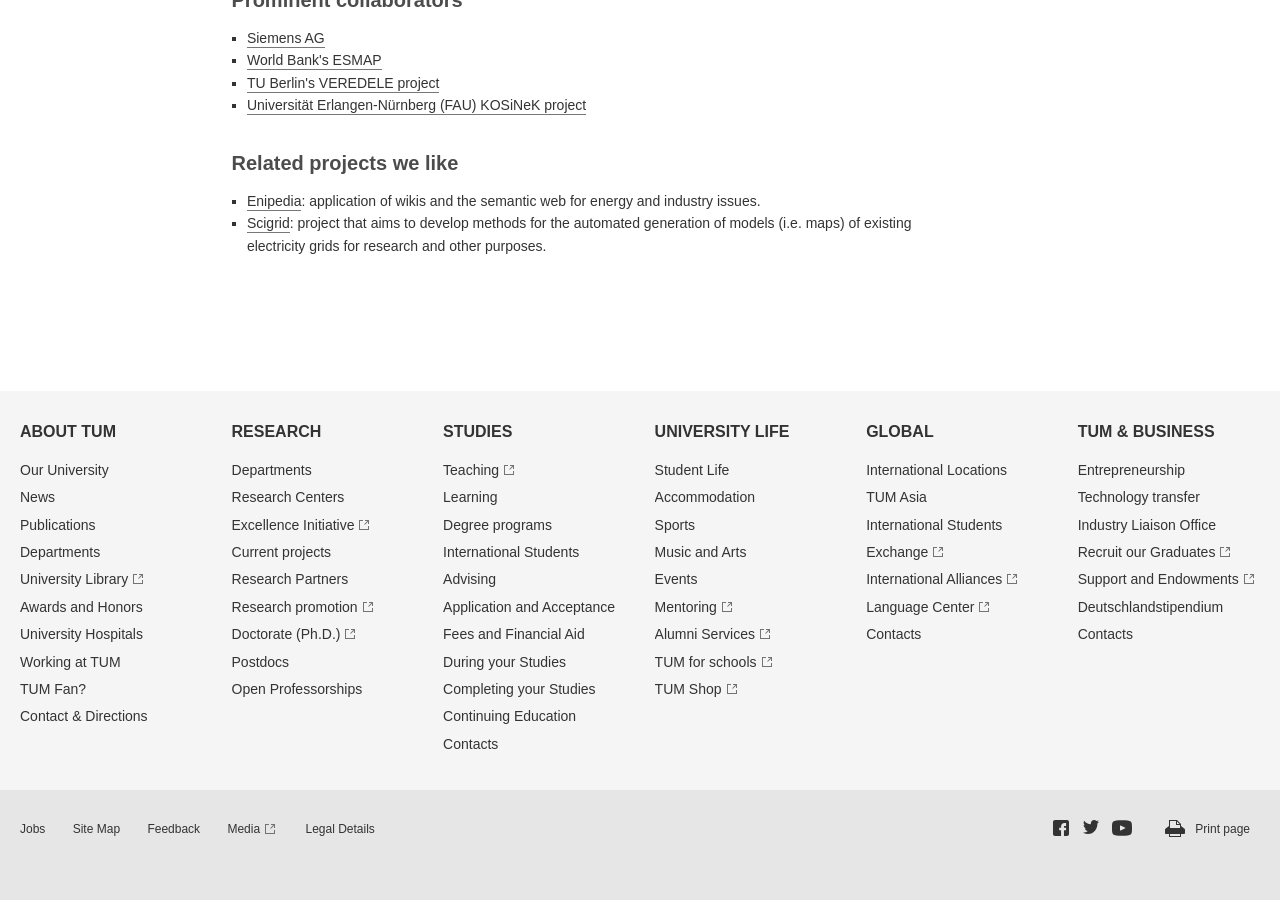
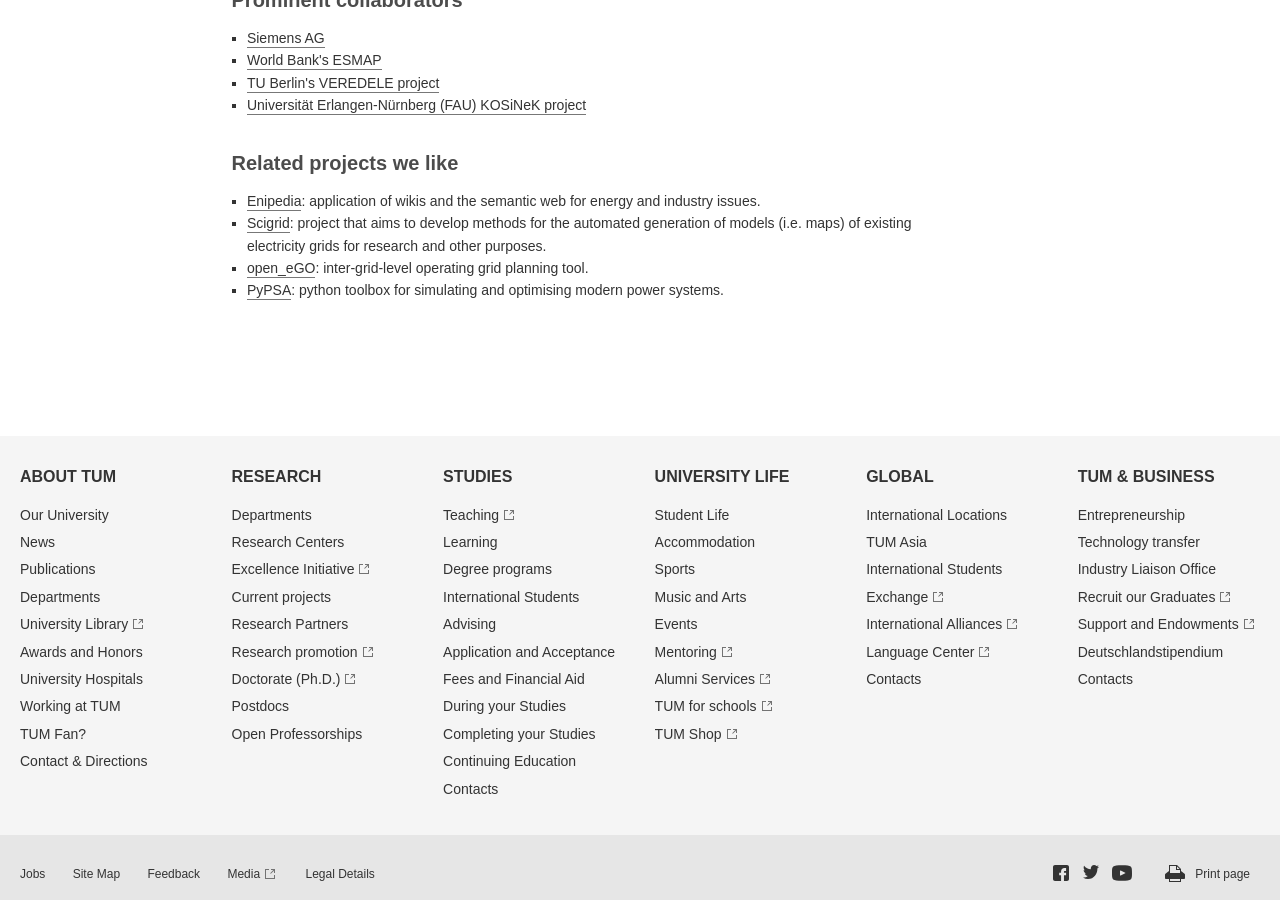
Before and after one commit to meagrivera/OpenGridMap, a Jekyll site: the page built from _pages/home.html, in a window 1280 px wide and 900 px high, scrolled down 3080 px. Built offline with Jekyll 4.4.1, drawn with Linux system fonts in a browser that asks for light colours; before the commit the page ends 3949 px from its top, so only the background shows below that.

Commit message:
added links

```diff
--- a/_pages/home.html
+++ b/_pages/home.html
@@ -167,6 +167,8 @@
             <ul>
                 <li><a href="http://enipedia.tudelft.nl/wiki/Main_Page" class="user-mention">Enipedia</a>: application of wikis and the semantic web for energy and industry issues. </li>
                 <li><a href="http://www.scigrid.de/pages/general-information.html" class="user-mention">Scigrid</a>: project that aims to develop methods for the automated generation of models (i.e. maps) of existing electricity grids for research and other purposes.</li>
+               <li><a href="https://openegoproject.wordpress.com/" class="user-mention">open_eGO</a>: inter-grid-level operating grid planning tool. </li>
+               <li><a href="https://www.pypsa.org/" class="user-mention">PyPSA</a>: python toolbox for simulating and optimising modern power systems. </li>
             </ul>
         </div>
     </div>
```
